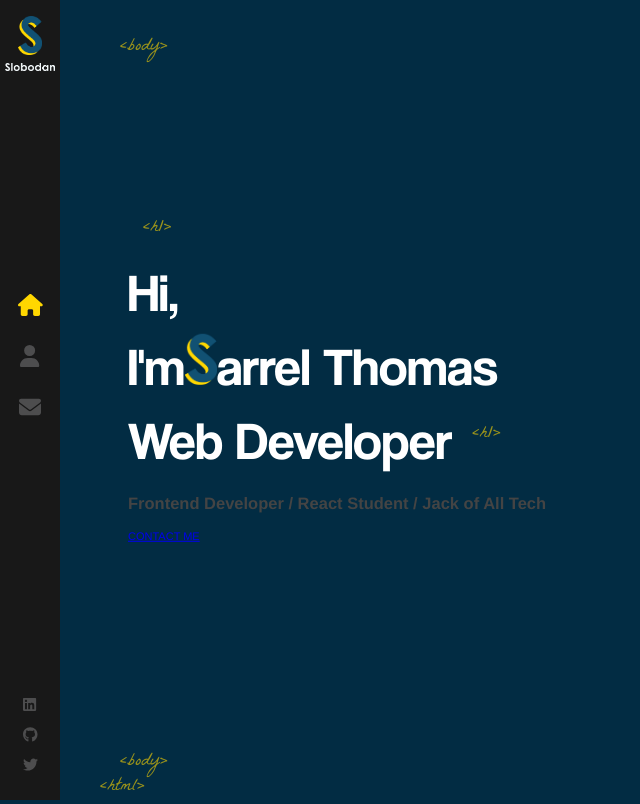
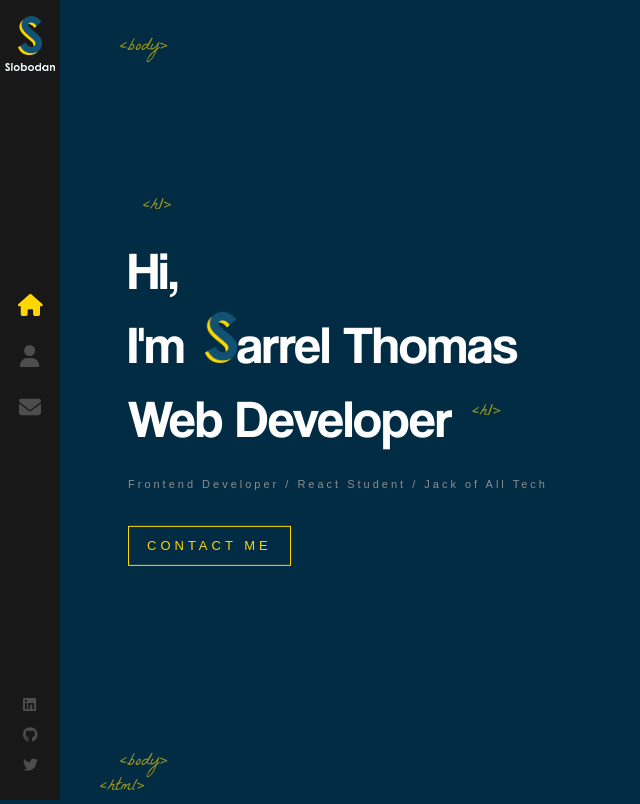
Before and after one commit to Organic-Species/portfolio, a JavaScript app: page / in a window 1280 px wide. Shown: the whole page, without its empty margins (0-640 px from the left). Built offline with nearby package versions, Linux system fonts and the light colour scheme; the HTML template or start-up script is replaced by a standard one.

Commit message:
Home Page Font

```diff
--- /dev/null
+++ b/src/components/AnimatedLetters/index.js
@@ -0,0 +1,3 @@
+import './index.scss';
+
+const AnimatedLetters = ({ letterClass, strArray, idx });
--- a/src/components/Home/index.scss
+++ b/src/components/Home/index.scss
@@ -41,6 +41,41 @@
 
         img {
             width: 32px;
+            margin-left: 20px;
+            opacity: 0;
+            height: auto;
+            animation: rotateIn 1s linear both;
+            animation-delay: 1.4s;
+        }
+    }
+
+    h2 {
+        color: #8d8d8d;
+        margin-top: 20px;
+        font-weight: 400;
+        font-size: 11px;
+        font-family: sans-serif;
+        letter-spacing: 3px;
+        animation: fadeIn 1s 1.8s backwards;
+    }
+
+    .flat-button {
+        color: #ffd700;
+        font-size: 13px;
+        font-weight: 400;
+        letter-spacing: 4px;
+        font-family: sans-serif;
+        text-decoration: none;
+        padding: 10px 18px;
+        border: 1px solid #ffd700;
+        margin-top: 25px;
+        float: left;
+        animation: fadeIn 1s 1.8s backwards;
+        white-space: nowrap;
+
+        &:hover {
+            background: #ffd700;
+            color: #333;
         }
     }
 }
```
Also changed, not shown: src/components/AnimatedLetters/index.scss (added).
